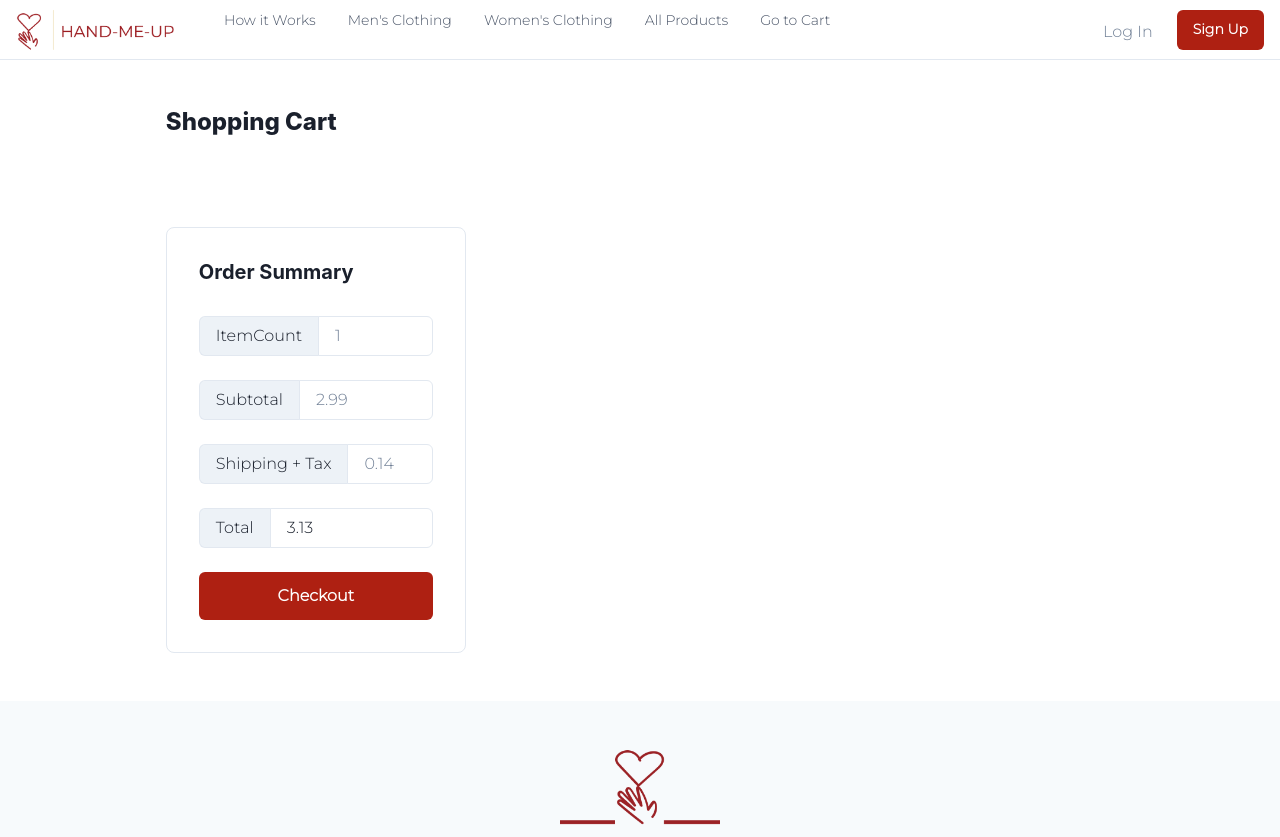
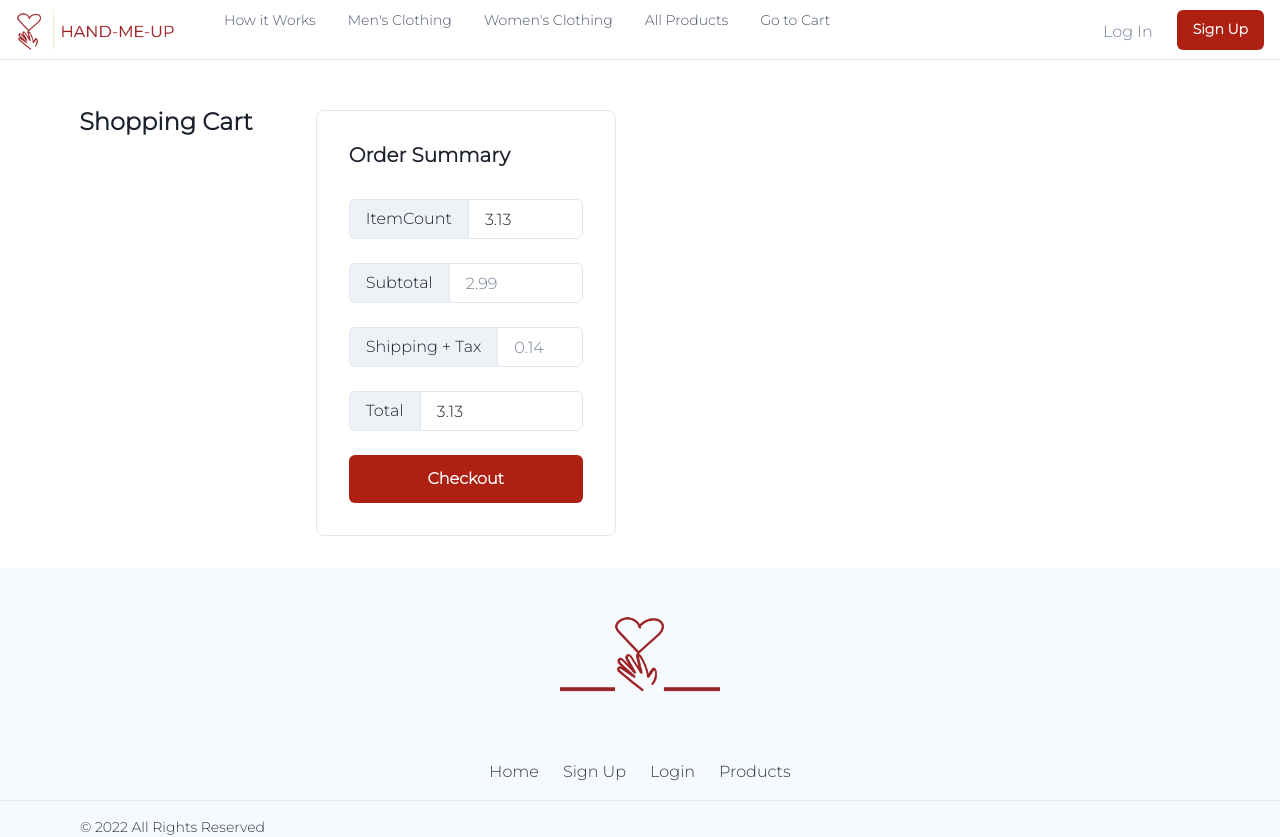
Before and after one commit to olivelliott/hand-me-up, a React (Create React App) app in the folder client/: page /my-cart in a window 1280 px wide. Shown: the top 837 px of the page. Built offline with nearby package versions, Linux system fonts and the light colour scheme.

Commit message:
Attempt to debug calculating total

```diff
--- a/client/src/components/CartItem.js
+++ b/client/src/components/CartItem.js
@@ -30,6 +30,8 @@ const CartItem = ({ item }) => {
     });
     console.log("item deleted");
     idbPromise("cart", "delete", { ...item });
+
+    // return handleUpdateSummary(item, state, dispatch);
   };
 
 //   const onChange = (e) => {
--- a/client/src/components/OrderSummary.js
+++ b/client/src/components/OrderSummary.js
@@ -1,154 +1,29 @@
-import { useEffect, useState } from "react";
-import { useStoreContext } from "../utils/GlobalState";
-import { REMOVE_FROM_CART, UPDATE_CART_QUANTITY } from "../utils/actions";
-import { idbPromise } from "../utils/helpers";
+// import { useEffect, useState } from "react";
+// import { useStoreContext } from "../utils/GlobalState";
+// import { REMOVE_FROM_CART, UPDATE_CART_QUANTITY } from "../utils/actions";
+// import { idbPromise } from "../utils/helpers";
 
-import {
-  Box,
-  List,
-  Flex,
-  Heading,
-  Image,
-  Select,
-  ListItem,
-  Input,
-  Stack,
-  InputGroup,
-  InputLeftAddon,
-  Button,
-  Container,
-} from "@chakra-ui/react";
+// import {
+//   Box,
+//   List,
+//   Flex,
+//   Heading,
+//   Image,
+//   Select,
+//   ListItem,
+//   Input,
+//   Stack,
+//   InputGroup,
+//   InputLeftAddon,
+//   Button,
+//   Container,
+// } from "@chakra-ui/react";
 
-const OrderSummary = () => {
-    const [state, dispatch] = useStoreContext();
-
-    console.log(state.cart);
-
-    let initialCartCount =
-    state.cart.length > 1 ? state.cart.length : 1;
-  let initialSubTotal = initialCartCount * 2.99;
-  let initialTax = initialSubTotal * 0.0475;
-  let initialTotal = initialSubTotal + initialTax;
-
-  const [itmCount, setCount] = useState([
-    { itmId: 0, Count: state.cart.length, Price: 2.99 * state.length },
-  ]);
-  const [totalCount, setTotalCount] = useState(initialCartCount);
-  const [subTotal, setSubTotal] = useState(initialSubTotal);
-  const [shipAndTax, setTax] = useState(initialTax);
-  const [totalCost, setTotalCost] = useState(initialTotal);
-
-  useEffect(() => {
-    setTotalItemCount();
-  }, [itmCount]);
-  useEffect(() => {
-    set_Sub_Total();
-  }, [totalCount]);
-  useEffect(() => {
-    set_Tax();
-  }, [subTotal]);
-  useEffect(() => {
-    set_Total_Cost();
-  }, [shipAndTax]);
-
-  const setTotalItemCount = () => {
-    let total = 0;
-    for (let i = 0; i < itmCount.length; i++) {
-      total += Number(itmCount[i].Count);
-    }
-    if (total > 0) setTotalCount(total);
-    else setTotalCount(initialCartCount);
-  };
-
-  const set_Sub_Total = () => {
-    let total = 0;
-    for (let i = 0; i < itmCount.length; i++) {
-      total += Number(itmCount[i].Price);
-    }
-    if (total > 0) setSubTotal(total);
-    else setSubTotal(initialSubTotal);
-  };
-
-  const set_Tax = () => {
-    let total = 0;
-    total = total + subTotal * 0.0475;
-    if (total > 0) setTax(total.toFixed(2));
-    else setTax(initialTax);
-  };
-
-  const set_Total_Cost = () => {
-    let total = 0.0;
-    total = parseFloat(subTotal) + parseFloat(shipAndTax);
-    if (total > 0) setTotalCost(total.toFixed(2));
-    else setTotalCost(initialTotal);
-  };
-
-  const handleUpdateSummary = (id, count, price) => {
-    console.log(id)
-    if(itmCount && itmCount.find(x => x.itmId === id)) {
-        const index = itmCount.map(e => e.itmId).indexOf(id)
-        console.log('here')
-        const newCount = [...itmCount]
-        newCount[index].Count = count
-        newCount[index].Price = price
-
-        setCount(newCount)
-    }
-    else {
-
-      const newCount = {
-        itmId: id,
-        Count: count,
-        Price: price
-      }
-
-      const newCnt = [...itmCount, newCount ]
-
-      setCount(newCnt);
-    }
-  }
+// const OrderSummary = ({ item }) => {
 
 
-    return (
-<Box mt="50px">
-<Stack
-  spacing="8"
-  borderWidth="1px"
-  rounded="lg"
-  padding="8"
-  width="300px"
->
-  <Heading size="md">Order Summary</Heading>
-  <Stack spacing="6">
-    <InputGroup>
-      <InputLeftAddon children="ItemCount" />
-      <Input placeholder={totalCount} onChange={handleUpdateSummary} />
-    </InputGroup>
-    <InputGroup>
-      <InputLeftAddon children="Subtotal" />
-      <Input placeholder={subTotal} />
-    </InputGroup>
-    <InputGroup>
-      <InputLeftAddon children="Shipping + Tax" />
-      <Input placeholder={shipAndTax} />
-    </InputGroup>
-    <InputGroup>
-      <InputLeftAddon children="Total" />
-      <Input placeholder={totalCost} value={totalCost} />
-    </InputGroup>
-    <Button
-      bg="red"
-      color="white"
-      size="lg"
-      fontSize="md"
-      _hover={{ bg: "brick_red" }}
-    >
-      Checkout
-    </Button>
-  </Stack>
-</Stack>
-</Box>
-    )
-}
+//     return (
+//     )
+// }
 
-export default OrderSummary;
+// export default OrderSummary;
--- a/client/src/pages/Cart.js
+++ b/client/src/pages/Cart.js
@@ -14,18 +14,23 @@ import {
   InputLeftAddon,
   Button,
   Container,
-} from '@chakra-ui/react'
-import { useQuery } from '@apollo/client'
-import { QUERY_ALL_PRODUCTS } from '../utils/queries'
+} from "@chakra-ui/react";
+import { useQuery } from "@apollo/client";
+import { QUERY_ALL_PRODUCTS } from "../utils/queries";
 
-import { useLazyQuery } from '@apollo/client';
+import { useLazyQuery } from "@apollo/client";
 
 import CartItem from "../components/CartItem";
+
+import {
+  REMOVE_FROM_CART,
+  UPDATE_CART_QUANTITY,
+  ADD_MULTIPLE_TO_CART,
+} from "../utils/actions";
 
 import Auth from "../utils/auth";
 import { idbPromise } from "../utils/helpers";
 import { useStoreContext } from "../utils/GlobalState";
-import { TOGGLE_CART, ADD_MULTIPLE_TO_CART } from "../utils/actions";
 import { QUERY_CHECKOUT } from "../utils/queries";
 import OrderSummary from "../components/OrderSummary";
 
@@ -33,261 +38,11 @@ import OrderSummary from "../components/OrderSummary";
 
 export default function Cart() {
 
-  // const productArr = [
-  //   {
-  //     _id: '1',
-  //     name: 'Sweater Set',
-  //     brand: 'Free People',
-  //     size: 'Medium',
-  //     description:
-  //       'Free People gently used sweater set. Perfect for lounging at home!',
-  //     image: 'fp_sweater_set.jpeg',
-  //     quantity: 1,
-  //     price: 2.99,
-  //     // category: categories[0]._id,
-  //     // user: users[0],
-  //   },
-  //   {
-  //     _id: '2',
-  //     name: 'Linen Tank Top',
-  //     brand: 'Old Navy',
-  //     size: 'XX-Large',
-  //     description: 'Used linen tank top. Has one small stain on the back!',
-  //     image: 'linen_tank.jpeg',
-  //     quantity: 1,
-  //     price: 2.99,
-  //     // category: categories[0]._id,
-  //     // user: users[0],
-  //   },
-  //   {
-  //     _id: '3',
-  //     name: 'Black Long Sleeve',
-  //     brand: 'J Crew',
-  //     size: 'Small',
-  //     description:
-  //       'Simple black long sleeve top. Great for layering in the cold months!',
-  //     image: 'navy_long_sleeve.jpeg',
-  //     quantity: 1,
-  //     price: 2.99,
-  //     // category: categories[0]._id,
-  //     // user: users[0],
-  //   },
-  //   {
-  //     _id: '4',
-  //     name: 'Printed Maxi Dress',
-  //     brand: 'Anthropologie',
-  //     size: 'Large',
-  //     description:
-  //       'In new condition without tags. Wore it once and its just not really my style.',
-  //     image: 'maxi_dress.jpeg',
-  //     quantity: 1,
-  //     price: 2.99,
-  //     // category: categories[0]._id,
-  //     // user: users[1],
-  //   },
-  //   {
-  //     _id: '5',
-  //     name: 'Color Block Sneakers',
-  //     brand: 'New Balance',
-  //     size: 'Ten',
-  //     description:
-  //       'Super fun color block sneakers! In used condition but they have some miles to go!',
-  //     image: 'color_block_sneakers.jpeg',
-  //     quantity: 1,
-  //     price: 2.99,
-  //     // category: categories[0]._id,
-  //     // user: users[2],
-  //   },
-  //   {
-  //     _id: '6',
-  //     name: 'Black Long Sleeve',
-  //     brand: 'Tommy Hilfiger',
-  //     size: 'Medium',
-  //     description:
-  //       'Button down collared linen shirt. Great for spring and summer and appropriate for work!',
-  //     image: 'blue_button_shirt.jpeg',
-  //     quantity: 1,
-  //     price: 2.99,
-  //     // category: categories[0]._id,
-  //     // user: users[2],
-  //   },
-  // ]
-  // const { data } = useQuery(QUERY_ALL_PRODUCTS)
-
-  // const products = data?.products || productArr
-
-  // const cart_items = products.filter(product => product._id in sessionStorage)
-  //   const [cart, setCart] = useState(cart_items);
-
-  // const initialLoad = () => {
-
-  //   const data = products.filter(product => product._id in sessionStorage)
-  //   // console.log(data)
-  //   return data
-  // }
-
-  // useEffect(() => {initialLoad()}, [])
-
-  // useEffect(() => {(async () => {
-  //     const initial_data = await initialLoad;
-  //     setCart(initial_data);
-  //     return
-  // })()
-  // },[])
-
-  // let initialCartCount = sessionStorage.length > 1 ? sessionStorage.length - 1 : 1
-  // let initialSubTotal = initialCartCount * 2.99
-  // let initialTax = initialSubTotal * .0475
-  // let initialTotal = initialSubTotal + initialTax
-
-  // const [itmCount, setCount] = useState([{itmId: 0, Count: cart_items.length, Price: 2.99 * cart_items.length}])
-  // const [totalCount, setTotalCount] = useState(initialCartCount)
-  // const [subTotal, setSubTotal] = useState(initialSubTotal)
-  // const [shipAndTax, setTax] = useState(initialTax)
-  // const [totalCost, setTotalCost] = useState(initialTotal)
-  // console.log("INITIALCART: " +cart)
-
-
-  // console.log("products: " + products)
-  // console.log("cartItems: " + cart_items)
-
-  // console.log(cart_items)
-
-
-
   // TODO: USE REDUCERS INSTEAD OF FOR LOOPS
   // TODO: GET THE TOTALS WORKING CORRECTLY (on form load and update)
   // TODO: Fix the page so it centers or put the summary on the bottom to get through the demo, talk w/ team about removing margin in app.js
 
-  // useEffect(() => {setTotalItemCount()}, [itmCount])
-  // useEffect(() => {set_Sub_Total()}, [totalCount])
-  // useEffect(() => {set_Tax()}, [subTotal])
-  // useEffect(() => {set_Total_Cost()}, [shipAndTax])
-
-  // const cartHasItem = (itemId) => {
-  //    cart.forEach(item => {
-  //     // console.log(itemId + " : " + item._id)
-  //       if (item._id === itemId)
-  //         return true
-  //    })
-  //    return false;
-  // }
-
-  // let cartAry =  []
-
-  // const updateCartArray = (el) => {
-  //   cart_items.forEach(el => {
-  //     console.log('>>updatecartArr', el)
-  //     let item = {
-  //       brand: el.brand,
-  //       description: el.description,
-  //       image: el.image,
-  //       name: el.name,
-  //       price: el.price,
-  //       quantity: el.quantity,
-  //       size: el.size,
-  //       _id: el._id,
-  //     }
-  //     if(!cartHasItem(item._id))
-  //       cartAry.push(item)
-  //   });
-  //   // console.log("cartarray:")
-  //   // console.log(Object.values(cartAry))
-  //   return cartAry
-  // };
-
-  // const rmvFromCart = (el) => {
-  //   // console.log("cart_initial:")
-  //   // console.log(el);
-  //   // console.log(cart)
-
-  //   // console.log(el);
-  //   let cartArray = updateCartArray(el)
-
-  //   cartArray = cartArray.filter((item) => item._id !== el._id)
-
-  //   setCart(cartArray);
-
-  //   // console.log("CART:")
-  //   // console.log(cart)
-
-  //   // let hardCopy = [...cart];
-  //   // hardCopy = hardCopy.filter((cartItem) => cartItem._id !== el.id);
-  //   // console.log("cart: " + hardCopy)
-
-  //   // setCart(hardCopy);
-  // };
-
-
-  // const setTotalItemCount = () => {
-  //   let total = 0;
-  //   for(let i=0; i < itmCount.length; i++) {
-  //     total += Number(itmCount[i].Count)
-  //   }
-  //   if(total > 0)
-  //     setTotalCount(total)
-  //   else
-  //     setTotalCount(initialCartCount)
-  // }
-
-  // const set_Sub_Total = () => {
-  //   let total = 0;
-  //   for(let i=0; i < itmCount.length; i++) {
-  //     total += Number(itmCount[i].Price)
-  //   }
-  //   if(total > 0)
-  //     setSubTotal(total)
-  //   else
-  //     setSubTotal(initialSubTotal)
-  // }
-
-  // const set_Tax = () => {
-  //   let total = 0
-  //   total = total + (subTotal * .0475)
-  //   if(total > 0)
-  //     setTax(total.toFixed(2))
-  //   else
-  //     setTax(initialTax)
-  // }
-
-  // const set_Total_Cost = () => {
-  //   let total = 0.0
-  //   total = parseFloat(subTotal) + parseFloat(shipAndTax)
-  //   if(total > 0)
-  //     setTotalCost(total.toFixed(2))
-  //   else
-  //     setTotalCost(initialTotal)
-  // }
-
-  // const handleUpdateSummary = (e, id, count, price) => {
-  //   e.preventDefault()
-  //   console.log(id)
-  //   if(itmCount && itmCount.find(x => x.itmId === id)) {
-  //       const index = itmCount.map(e => e.itmId).indexOf(id)
-  //       const newCount = [...itmCount]
-  //       newCount[index].Count = count
-  //       newCount[index].Price = price
-
-  //       setCount(newCount)
-  //   }
-  //   else {
-
-  //     const newCount = {
-  //       itmId: id,
-  //       Count: count,
-  //       Price: price
-  //     }
-
-  //     const newCnt = [...itmCount, newCount ]
-
-  //     setCount(newCnt);
-  //   }
-  // }
-
   const [state, dispatch] = useStoreContext();
-
-
-
 
   useEffect(() => {
     async function getCart() {
@@ -300,77 +55,200 @@ export default function Cart() {
     }
   }, [state.cart.length, dispatch]);
 
-  // function calculateTotal() {
-  //   let sum = 0;
-  //   state.cart.forEach((item) => {
-  //     sum += item.price * item.purchaseQuantity;
-  //   });
-  //   return sum.toFixed(2);
-  // }
+  console.log(state.cart);
 
+  let initialCartCount = state.cart.length > 1 ? state.cart.length : 1;
+  let initialSubTotal = initialCartCount * 2.99;
+  let initialTax = initialSubTotal * 0.0475;
+  let initialTotal = initialSubTotal + initialTax;
 
-  // function submitCheckout() {
-  //   const productIds = [];
+  const [itmCount, setCount] = useState([
+    { itmId: 0, Count: state.cart.length, Price: 2.99 * state.length },
+  ]);
+  const [totalCount, setTotalCount] = useState(initialCartCount);
+  const [subTotal, setSubTotal] = useState(initialSubTotal);
+  const [shipAndTax, setTax] = useState(initialTax);
+  const [totalCost, setTotalCost] = useState(initialTotal);
 
-  //   state.cart.forEach((item) => {
-  //     for (let i = 0; i < item.purchaseQuantity; i++) {
-  //       productIds.push(item._id);
-  //     }
-  //   });
+  useEffect(() => {
+    setTotalItemCount();
+  }, [itmCount]);
+  useEffect(() => {
+    set_Sub_Total();
+  }, [totalCount]);
+  useEffect(() => {
+    set_Tax();
+  }, [subTotal]);
+  useEffect(() => {
+    set_Total_Cost();
+  }, [shipAndTax]);
 
-  //   getCheckout({
-  //       variables: { products: productIds }
-  //   });
-  // }
+  const setTotalItemCount = () => {
+    let total = 0;
+    for (let i = 0; i < itmCount.length; i++) {
+      total += Number(itmCount[i].Count);
+    }
+    if (total > 0) setTotalCount(total);
+    else setTotalCount(initialCartCount);
+  };
 
-  // useEffect(() => {
-  //   if (data) {
-  //     stripePromise.then((res) => {
-  //       res.redirectToCheckout({ sessionId: data.checkout.session });
+  const set_Sub_Total = () => {
+    let total = 0;
+    for (let i = 0; i < itmCount.length; i++) {
+      total += Number(itmCount[i].Price);
+    }
+    if (total > 0) setSubTotal(total);
+    else setSubTotal(initialSubTotal);
+  };
+
+  const set_Tax = () => {
+    let total = 0;
+    total = total + subTotal * 0.0475;
+    if (total > 0) setTax(total.toFixed(2));
+    else setTax(initialTax);
+  };
+
+  const set_Total_Cost = () => {
+    let total = 0.0;
+    total = parseFloat(subTotal) + parseFloat(shipAndTax);
+    if (total > 0) setTotalCost(total.toFixed(2));
+    else setTotalCost(initialTotal);
+  };
+
+  const handleUpdateSummary = (id, count, price) => {
+    console.log(id)
+    console.log('here')
+    if(itmCount && itmCount.find(x => x.itmId === id)) {
+        const index = itmCount.map(e => e.itmId).indexOf(id)
+        console.log('here')
+        const newCount = [...itmCount]
+        newCount[index].Count = count
+        newCount[index].Price = price
+
+        setCount(newCount)
+    }
+    else {
+
+      const newCount = {
+        itmId: id,
+        Count: count,
+        Price: price
+      }
+
+      const newCnt = [...itmCount, newCount ]
+
+      setCount(newCnt);
+    }
+  }
+
+  function calculateTotal() {
+    let sum = 0;
+    state.cart.forEach((item) => {
+      sum += item.price * item.purchaseQuantity;
+    });
+    return sum.toFixed(2);
+  }
+
+  // const onChange = (e) => {
+  //   const value = e.target.value;
+
+  //   if (value === "0") {
+  //     dispatch({
+  //       type: REMOVE_FROM_CART,
+  //       _id: item._id,
   //     });
+
+  //     idbPromise("cart", "delete", { ...item });
+  //   } else {
+  //     dispatch({
+  //       type: UPDATE_CART_QUANTITY,
+  //       _id: item._id,
+  //       purchaseQuantity: parseInt(value),
+  //     });
+
+  //     idbPromise("cart", "put", { ...item, purchaseQuantity: parseInt(value) });
   //   }
-  // }, [data]);
+  // };
 
-  // if (!state.cartOpen) {
-  //   return (
-  //     <div className="cart-closed" onClick={toggleCart}>
-  //       <span role="img" aria-label="trash">
-  //         🛒
-  //       </span>
-  //     </div>
-  //   );
-  // }
-
-  return(
-  <Container ml={0} fontFamily='body'>
-  <Flex d='columns'>
-  <Box align='left' key={'main-box'}
-    maxW={{ base: '3xl', lg: '7xl' }}
+  return (
+    <Container ml={0} fontFamily="body">
+      <Flex d="columns">
+        <Box
+          align="left"
+          key={"main-box"}
+          maxW={{ base: "3xl", lg: "7xl" }}
           mx="auto"
-    px={{ base: '4', md: '8', lg: '12' }}
-    py={{ base: '6', md: '8', lg: '12' }}
+          px={{ base: "4", md: "8", lg: "12" }}
+          py={{ base: "6", md: "8", lg: "12" }}
         >
           <Stack
-      direction={{ base: 'column', lg: 'row' }}
-      align={{ lg: 'flex-start' }}
-      spacing={{ base: '8', md: '16' }}
+            direction={{ base: "column", lg: "row" }}
+            align={{ lg: "flex-start" }}
+            spacing={{ base: "8", md: "16" }}
           >
-      <Stack spacing={{ base: '8', md: '10' }} flex="2">
-        <Heading key='main-heading' fontSize="2xl" fontWeight="extrabold">
+            <Stack spacing={{ base: "8", md: "10" }} flex="2">
+              <Heading
+                key="main-heading"
+                fontSize="2xl"
+                fontWeight="extrabold"
+                fontFamily="body"
+              >
                 Shopping Cart
               </Heading>
-          <List key='product-list'>
+              <List key="product-list">
                 {state.cart.map((item) => (
                   <CartItem key={item._id} item={item} />
-          ))
-          }
+                ))}
               </List>
             </Stack>
           </Stack>
-
-    <OrderSummary/>
+        </Box>
+        <Box mt="50px" mb={8}>
+          <Stack
+            spacing="8"
+            borderWidth="1px"
+            rounded="lg"
+            padding="8"
+            width="300px"
+          >
+            <Heading size="md" fontFamily="body">
+              Order Summary
+            </Heading>
+            <Stack spacing="6">
+              <InputGroup>
+                <InputLeftAddon children="ItemCount" />
+                <Input
+                  value={totalCost}
+                  placeholder={totalCost}
+                  onChange={handleUpdateSummary}
+                />
+              </InputGroup>
+              <InputGroup>
+                <InputLeftAddon children="Subtotal" />
+                <Input placeholder={subTotal} />
+              </InputGroup>
+              <InputGroup>
+                <InputLeftAddon children="Shipping + Tax" />
+                <Input placeholder={shipAndTax} />
+              </InputGroup>
+              <InputGroup>
+                <InputLeftAddon children="Total" />
+                <Input placeholder={totalCost} value={totalCost} />
+              </InputGroup>
+              <Button
+                bg="red"
+                color="white"
+                size="lg"
+                fontSize="md"
+                _hover={{ bg: "brick_red" }}
+                fontFamily="body"
+              >
+                Checkout
+              </Button>
+            </Stack>
+          </Stack>
         </Box>
       </Flex>
     </Container>
-  )
+  );
 }
```
Lines whose indentation alone changed are shown as unchanged.
